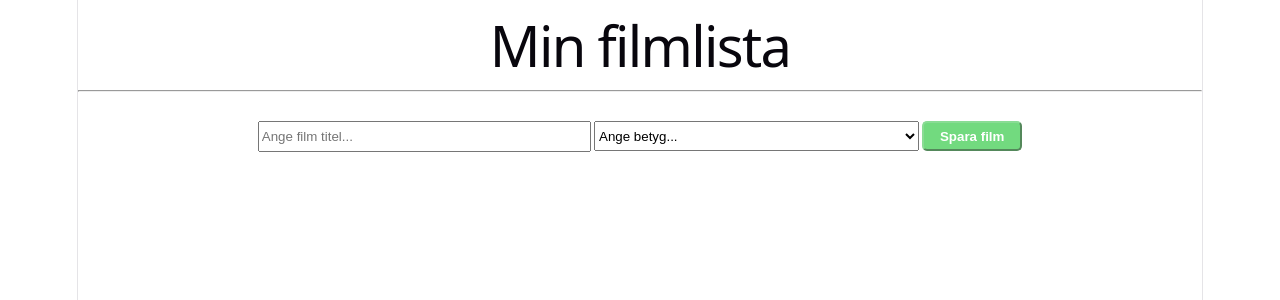
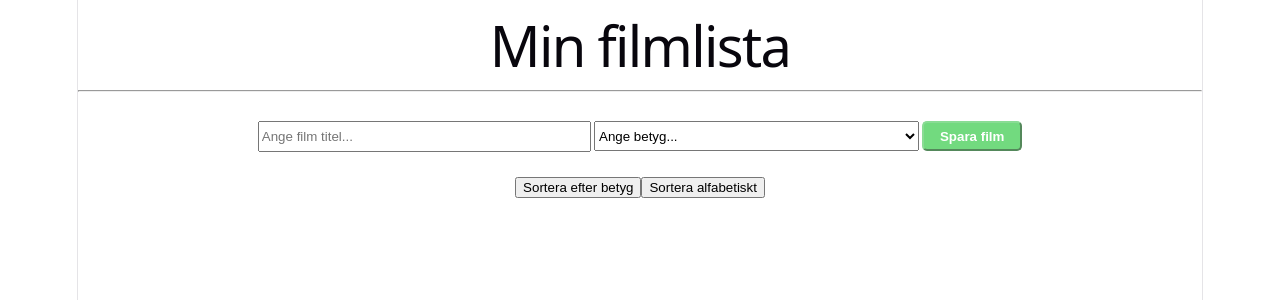
Before and after one commit to PyA99/Py-Marina-uppgift6, a React (Vite) app in the folder my-app/: page / in a window 1280 px wide. Shown: the top 300 px of the page. Built offline with nearby package versions, Linux system fonts and the light colour scheme.

Commit message:
La till funktion för sortering + bilder till stars och delete

```diff
--- a/my-app/src/App.jsx
+++ b/my-app/src/App.jsx
@@ -2,7 +2,7 @@ import { useState } from 'react'
 
 import MovieForm from "./Components/MovieForm/MovieForm";
 import MovieList from "./Components/MovieList/MovieList";
-//import SortButton from "./Components/SortButton/SortButton";
+import SortButton from "./Components/SortButton/SortButton";
 
 import './App.css'
 
@@ -23,12 +23,30 @@ function deleteMovie(id) {
   );
 }
 
+function sortMovies(type) {
+  const sortedMovies = [...movies]; //skapar en kopia av filmlistan
+
+  if (type === "title") {
+    sortedMovies.sort((a, b) =>  //jämnför två filmer åt gången
+      a.title.localeCompare(b.title) //localeCompare jämnför alfabetiskt
+    );
+  }
+
+  if (type === "rating") {
+    sortedMovies.sort((a, b) =>
+      b.rating - a.rating //b - a gör att ordningen startar på högsta värdet
+    );
+  }
+
+  setMovies(sortedMovies);
+}
+
   return (
         <div className="MovieContainer">
           <h1>Min filmlista</h1>
           <hr></hr>
           <MovieForm saveMovieToList={addMovie}/>
-
+          <SortButton onSort={sortMovies}/>
           <MovieList movies={movies} onDelete={deleteMovie}/>
         </div>
   );
--- a/my-app/src/Components/SortButton/SortButton.jsx
+++ b/my-app/src/Components/SortButton/SortButton.jsx
@@ -1,4 +1,4 @@
-function SortButton ({ movies }) {
+function SortButton ({ onSort }) {
     return (
         <div>
             <button onClick={() => onSort("rating")}>Sortera efter betyg</button>
--- a/my-app/src/components/MovieItem/MovieItem.jsx
+++ b/my-app/src/components/MovieItem/MovieItem.jsx
@@ -1,10 +1,24 @@
+import starIcon from "../../assets/star.png";
+import deleteIcon from "../../assets/delete.png";
+
 function MovieItem({ movie, onDelete }) {
+    const stars = [];
+    for (let i = 0; i < movie.rating; i++) {
+        stars.push(i)
+    }
+
     return (
         <div className="movie-card">
             <h2>{movie.title}</h2>
-            <p>{movie.rating}</p>
+
+            <div className="stars">
+                {stars.map((star, i) => (
+                    <img key={i} src={starIcon} alt="stjärna" />
+                ))}
+            </div>
+
             <button onClick={() => onDelete(movie.id)}>
-                Delete
+                <img src={deleteIcon} alt="Ta bort" />
             </button>
         </div>
     );
```
Also changed, not shown: my-app/src/assets/delete.png (added), my-app/src/assets/star.png (added).
